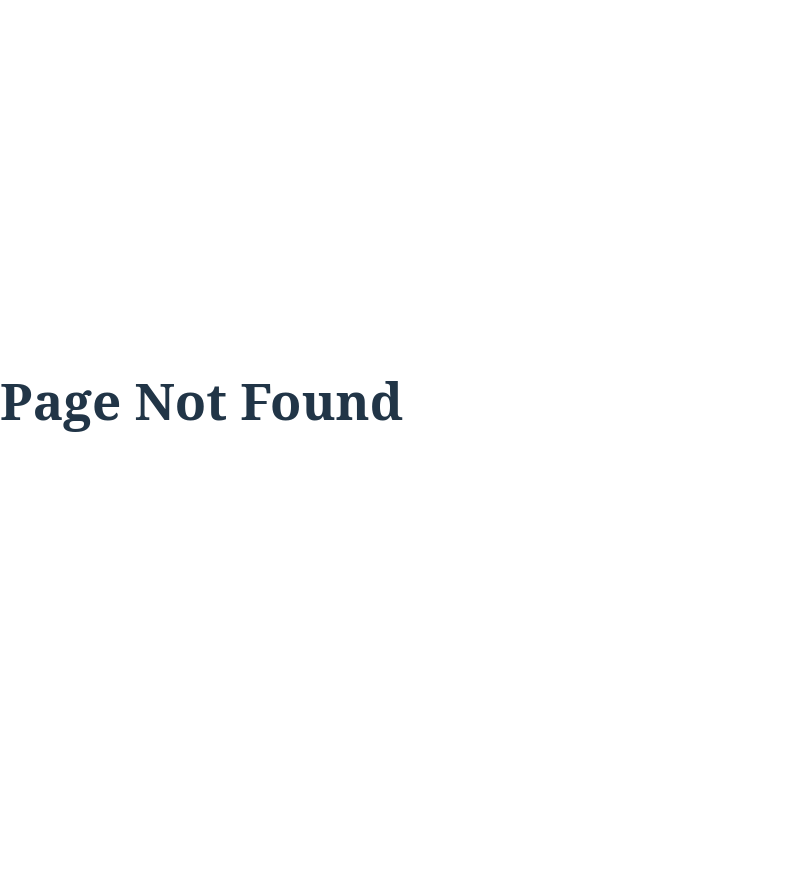
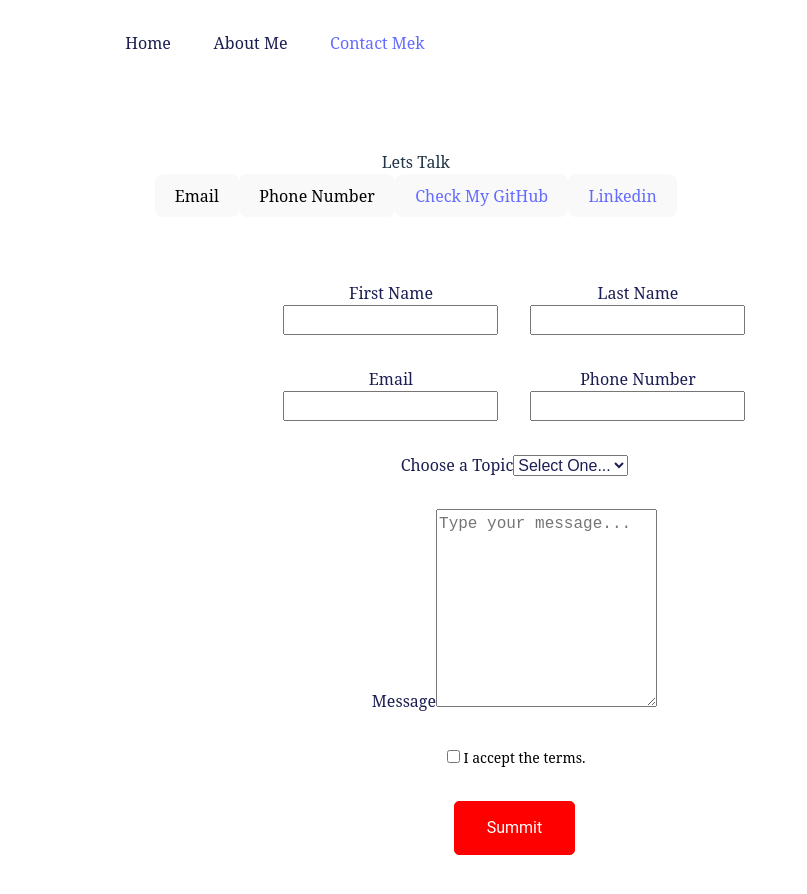
Before and after one commit to Portillo1756/Andres-Portfolio, a React (Vite) app in the folder AndresPortfolio/: page /Contact in a window 1280 px wide. Before the commit this address had no page. Shown: the top 894 px of the page, without its empty margins (0-807 px from the left). Before the commit the page ends 800 px from the top, so only its background shows below. Built offline with nearby package versions, Linux system fonts and the light colour scheme.

Commit message:
work on my contact me, and css

```diff
--- a/AndresPortfolio/src/App.css
+++ b/AndresPortfolio/src/App.css
@@ -270,4 +270,37 @@ h3 {
 }
 /* About Me End */
 
-/* My Portfolio Start */
+/* Contact Me */
+.contact--section {
+   display: flex;
+   padding: 150px 85px;
+   flex-direction: column;
+   justify-content: center;
+   align-items: center;
+   text-align: center;
+   gap: 64px;
+  }
+
+  .contact--form--container {
+    display: grid;
+    grid-template-columns: auto;
+    grid-template-rows: repeat(5, auto);
+    width: 40%;
+    row-gap: 32px;
+  }
+
+  .container {
+    display: grid;
+    grid-template-columns: repeat(2, auto);
+    column-gap: 32px;
+    row-gap: 32px;
+  }
+
+  .contact-label{
+    display: flex;
+    flex-direction: column;
+    align-items: flex-start;
+    gap: 10.6px;
+    flex: 1 0 0;
+    width: 100%;
+  }
--- a/AndresPortfolio/src/pages/AboutMe.jsx
+++ b/AndresPortfolio/src/pages/AboutMe.jsx
@@ -1,4 +1,4 @@
-import Header from "../component/Header";
+// import Header from "../component/Header";
 import HeroSection from "./HeroSection";
 
 
@@ -7,7 +7,7 @@ function AboutMe() {
 
     return (
         <>
-            <Header/>
+            {/* <Header/> */}
             <HeroSection />
             <section id="AboutMe" className="about--section">
                 <div className="hero--section--content--box about--section--box">
--- a/AndresPortfolio/src/pages/ContactMe.jsx
+++ b/AndresPortfolio/src/pages/ContactMe.jsx
@@ -10,14 +10,85 @@ export default function ContactMe() {
             setShowEmail (true)
         }
     }
+
+    function handlePhoneNumber() {
+        if (showPhoneNumber){
+            setShowPhoneNumber(false)
+        } else {
+            setShowPhoneNumber (true)
+        }
+    }
+
     return (
-        <section id="ContactMe" className="ContactMe">
-            <div className="hero--section--content--box">
-                <div className="hero--section--content">
-                    <button className="Email">Email</button>
-                    <button className="Phone">Phone Number</button>
+        <section id="ContactMe" className="contact--section">
+            <div>
+                <p className="sub-title"> Lets Talk </p>
+                    <button onClick= {handleEmail} className="Email">{showEmail?"portillo_andres17@yahoo.com":"Email"}</button>
+                    <button onClick={handlePhoneNumber} className="Phone">{showPhoneNumber?"8185845839":"Phone Number"}</button>
+                    <button className="GitHub"><a href="https://github.com/Portillo1756">Check My GitHub</a></button>
+                    <button className="Linkedin"><a href="https://www.linkedin.com/in/portillo1756/">Linkedin</a></button>
+            </div>
+            <form className="contact--form--container">
+                <div className="container">
+                    <label htmlFor="first-name" className="contact--label">
+                        <span className="text-md">First Name</span>
+                        <input type="text"
+                        className="contact--input text-md"
+                        name="first-name"
+                        id="first-name"
+                        required />
+                    </label>
+                    <label htmlFor="last-name" className="contact--label">
+                        <span className="text-md">Last Name</span>
+                        <input type="text"
+                        className="contact--input text-md"
+                        name="last-name"
+                        id="last-name"
+                        required />
+                    </label>
+                    <label htmlFor="email" className="contact--label">
+                        <span className="text-md">Email</span>
+                        <input type="email"
+                        className="contact--input text-md"
+                        name="email"
+                        id="email"
+                        required />
+                    </label>
+                    <label htmlFor="phone-number" className="contact--label">
+                        <span className="text-md">Phone Number</span>
+                        <input type="number"
+                        className="contact--input text-md"
+                        name="phone-number"
+                        id="phone-number"
+                        required />
+                    </label>
                 </div>
-            </div>
+                <label htmlFor="choose-topic" className="contact--label">
+                        <span className="text-md">Choose a Topic</span>
+                        <select id="choose-topic" className="contact-input text-md">
+                            <option>Select One...</option>
+                            <option>Item 1</option>
+                            <option>Item 2</option>
+                            <option>Item 3</option>
+                        </select>
+                </label>
+                <label htmlFor="message" className="contact--label">
+                        <span className="text-md">Message</span>
+                        <textarea
+                            className="contact--input text-md"
+                            id="message"
+                            rows="8"
+                            placeholder="Type your message..."
+                        />
+                </label>
+                <label htmlFor="checkbox" className="checkbox--label">
+                    <input type="checkbox" required name="checkbox" id="checkbox" />
+                    <span className="text-sm">I accept the terms.</span>
+                </label>
+                <div>
+                    <button className="btn btn-primary conctact--form--btn">Summit</button>
+                </div>
+            </form>
         </section>
     );
 }
--- a/AndresPortfolio/src/pages/Navbar.jsx
+++ b/AndresPortfolio/src/pages/Navbar.jsx
@@ -1,6 +1,6 @@
 import { useState, useEffect } from "react";
-import {Link} from "react-scroll";
-// import { Link } from "react-router-dom";
+// import {Link} from "react-scroll";
+import { Link } from "react-router-dom";
 
 
 function Navbar() {
@@ -36,79 +36,21 @@ function Navbar() {
 
     return (
         <nav className={ `navbar ${navActive ? "active": ""}`}>
-            <div>
-                <img src="./img/logo.svg" alt="Logoipsum" />
-            </div>
-            <a className={`nav__hamburger ${navActive ? "active" : ""}`} onClick={toggleNav}>
-                <span className="">nav__hamburger__line</span>
-                <span className="">nav__hamburger__line</span>
-                <span className="">nav__hamburger__line</span>
-            </a>
+
             <div className={`navbar--items ${navActive ? "active" : ""}`}>
                 <ul>
                     <li>
-                        <Link onClick={closeMenu} activeclass="navbar--active--content"
-                        spy={true}
-                        smooth ={true}
-                        offset={-70}
-                        duration={500}
-                        to="heroSection"
-                        className="navbar--content"
-                        >
-                        Home
-                        </Link>
+                        <Link to="/" className="navbar--content">Home</Link>
                     </li>
                     <li>
-                        <Link onClick={closeMenu} activeclass="navbar--active--content"
-                        spy={true}
-                        smooth ={true}
-                        offset={-70}
-                        duration={500}
-                        to="MyPortfolio"
-                        className="navbar--content"
-                        >
-                        Portfolio
-                        </Link>
+                        <Link to="/AboutMe" className="navbar--content">About Me</Link>
                     </li>
                     <li>
-                        <Link onClick={closeMenu} activeclass="navbar--active--content"
-                        spy={true}
-                        smooth ={true}
-                        offset={-70}
-                        duration={500}
-                        to="About Me"
-                        className="navbar--content"
-                        >
-                        About Me
-                        </Link>
-                    </li>
-                    <li>
-                        <Link onClick={closeMenu} activeclass="navbar--active--content"
-                        spy={true}
-                        smooth ={true}
-                        offset={-70}
-                        duration={500}
-                        to="Testimonials"
-                        className="navbar--content"
-                        >
-                        Testimonials
-                        </Link>
+                        <Link to="/Contact"> Contact Mek </Link>
                     </li>
                 </ul>
             </div>
-            <Link> Contack Me</Link>
-                <li>
-                        <Link onClick={closeMenu}                   activeclass="navbar--active--content"
-                        spy={true}
-                        smooth ={true}
-                        offset={-70}
-                        duration={500}
-                        to="Contact"
-                        className="btn btn-outline-primary"
-                        >
-                        Contat Me
-                        </Link>
-                </li>
+
         </nav>
     )
 }
```
Also changed, not shown: AndresPortfolio/src/App.jsx (+0 -25 lines), AndresPortfolio/src/main.jsx (+5 -4 lines), AndresPortfolio/src/pages/HomeScreen/index.jsx (deleted, +0 -12 lines), AndresPortfolio/src/pages/MyPortfolio.jsx (deleted, +0 -17 lines).
